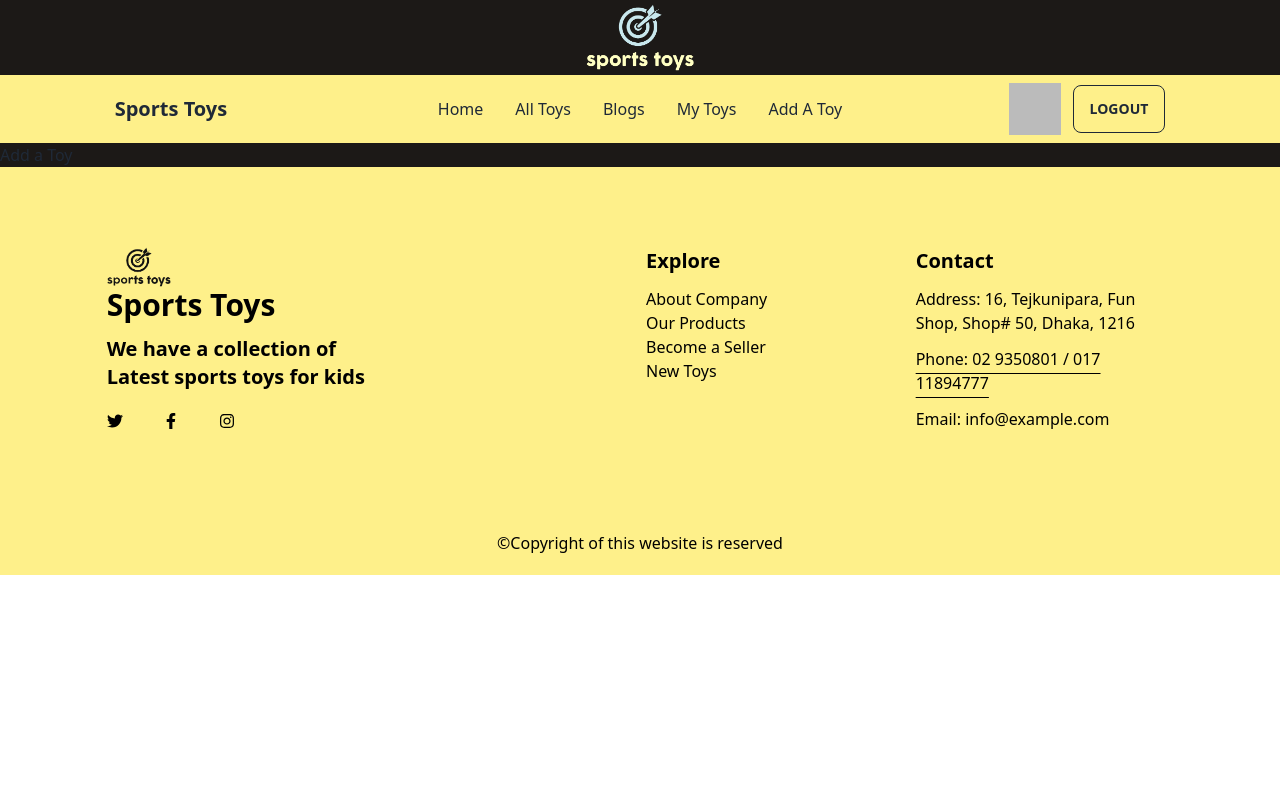
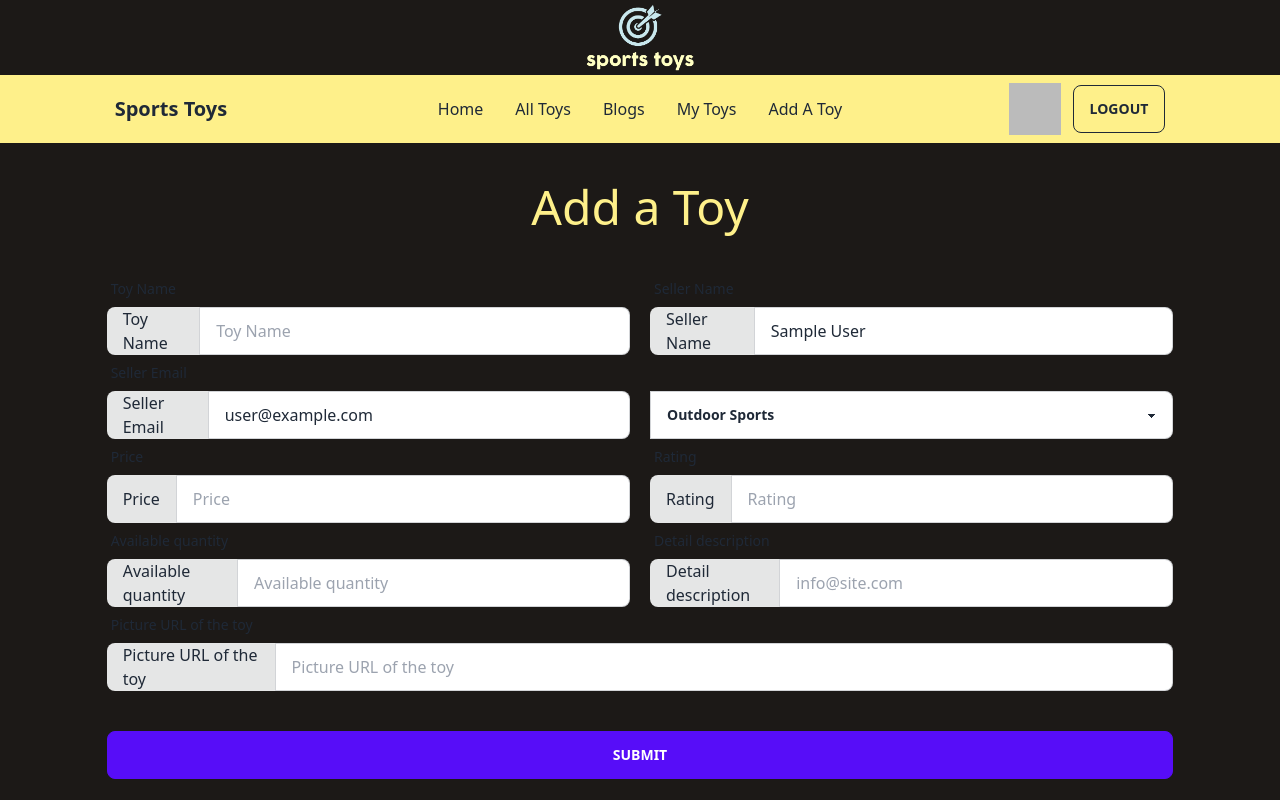
Before and after one commit to Asma505/toy-marketplace-client-side, a React (Vite) app: page /addatoy in a window 1280 px wide. Shown: the top 800 px of the page. Built offline with nearby package versions, Linux system fonts and the light colour scheme; no server answers; sample sign-in values are in the browser's storage.

Commit message:
code added in add a toy page

```diff
--- a/src/Pages/AddAToy/AddAToy.jsx
+++ b/src/Pages/AddAToy/AddAToy.jsx
@@ -1,12 +1,150 @@
+import { useContext } from "react";
 import useTitle from "../../hooks/useTitle";
-
+import Swal from 'sweetalert2';
+import { AuthContext } from "../../providers/AuthProvider";
 
 const AddAToy = () => {
+
+    const {user} = useContext(AuthContext);
+
     useTitle('Add a Toy');
+
+    const handleAddToy = event => {
+        event.preventDefault();
+
+        const form = event.target;
+        const toy_name = form.toy_name.value;
+        const seller_name = form.seller_name.value;
+        const seller_email = form.seller_email.value;
+        const sub_category = form.sub_category.value;
+        const price = parseFloat(form.price.value);
+        const rating = parseFloat(form.rating.value);
+        const available_quantity = parseInt(form.available_quantity.value);
+        const description = form.description.value;
+        const picture_url = form.picture_url.value;
+
+        form.reset('');
+
+        const newToy = { toy_name, seller_name, seller_email, sub_category, price, rating, available_quantity, description, picture_url };
+        console.log(newToy);
+
+        fetch('http://localhost:5000/products', {
+            method: 'POST',
+            headers: {
+                'content-type': 'application/json'
+            },
+            body: JSON.stringify(newToy)
+        })
+            .then(res => res.json())
+            .then(data => {
+                console.log(data);
+                if (data.insertedId) {
+                    Swal.fire({
+                        title: 'Success!',
+                        text: 'Toy Added Successfully',
+                        icon: 'success',
+                        confirmButtonText: 'Cool'
+                    })
+                }
+            })
+    }
     return (
-        <div>
-           <p>Add a Toy</p>
+        <div className="w-10/12 mx-auto">
+            <p className="text-5xl text-yellow-200 text-center my-10">Add a Toy</p>
+            <form onSubmit={handleAddToy}>
+                <div className="md:flex gap-5">
+                    <div className="form-control w-1/2">
+                        <label className="label">
+                            <span className="label-text">Toy Name</span>
+                        </label>
+                        <label className="input-group">
+                            <span>Toy Name</span>
+                            <input type="text" name="toy_name" placeholder="Toy Name" className="input input-bordered w-full" />
+                        </label>
+                    </div>
+                    <div className="form-control w-1/2">
+                        <label className="label">
+                            <span className="label-text">Seller Name</span>
+                        </label>
+                        <label className="input-group">
+                            <span>Seller Name</span>
+                            <input type="text" name="seller_name" defaultValue={user?.displayName} placeholder="Seller Name" className="input input-bordered w-full" />
+                        </label>
+                    </div>
+                </div>
+                <div className="md:flex gap-5">
+                    <div className="form-control w-1/2">
+                        <label className="label">
+                            <span className="label-text">Seller Email</span>
+                        </label>
+                        <label className="input-group">
+                            <span>Seller Email</span>
+                            <input type="email" name="seller_email" defaultValue={user?.email} placeholder="Seller Email" className="input input-bordered w-full" />
+                        </label>
+                    </div>
+                    <div className="form-control w-1/2 pt-9">
+                        <div className="input-group">
+                            <select name="sub_category" className="select select-bordered w-full">
+                                <option>Outdoor Sports</option>
+                                <option>Indoor Sports</option>
+                                <option>Indoor and Outdoor Sports</option>
+                            </select>
+                        </div>
+                    </div>
+                </div>
+                <div className="md:flex gap-5">
+                    <div className="form-control w-1/2">
+                        <label className="label">
+                            <span className="label-text">Price</span>
+                        </label>
+                        <label className="input-group">
+                            <span>Price</span>
+                            <input type="text" name="price" placeholder="Price" className="input input-bordered w-full" />
+                        </label>
+                    </div>
+                    <div className="form-control w-1/2">
+                        <label className="label">
+                            <span className="label-text">Rating</span>
+                        </label>
+                        <label className="input-group">
+                            <span>Rating</span>
+                            <input type="text" name="rating" placeholder="Rating" className="input input-bordered w-full" />
+                        </label>
+                    </div>
+                </div>
+                <div className="md:flex gap-5">
+                    <div className="form-control w-1/2">
+                        <label className="label">
+                            <span className="label-text">Available quantity</span>
+                        </label>
+                        <label className="input-group">
+                            <span>Available quantity</span>
+                            <input type="number" name="available_quantity" placeholder="Available quantity" className="input input-bordered w-full" />
+                        </label>
+                    </div>
+                    <div className="form-control w-1/2">
+                        <label className="label">
+                            <span className="label-text">Detail description</span>
+                        </label>
+                        <label className="input-group">
+                            <span>Detail description</span>
+                            <input type="text" name="description" placeholder="info@site.com" className="input input-bordered w-full" />
+                        </label>
+                    </div>
+                </div>
+                <div className="form-control w-full">
+                    <label className="label">
+                        <span className="label-text">Picture URL of the toy</span>
+                    </label>
+                    <label className="input-group">
+                        <span>Picture URL of the toy</span>
+                        <input type="text" name="picture_url" placeholder="Picture URL of the toy" className="input input-bordered w-full" />
+                    </label>
+                </div>
+                <input className="btn btn-primary w-full my-10" type="submit" value="Submit" />
+            </form>
         </div>
+
     );
 };
 
--- a/src/Routes/Routes.jsx
+++ b/src/Routes/Routes.jsx
@@ -44,7 +44,7 @@ const router = createBrowserRouter([
             },
             {
                 path: '/addatoy',
-                element: <AddAToy></AddAToy>
+                element: <PrivateRoute><AddAToy></AddAToy></PrivateRoute>
             },
             {
                 path: '/details/:id',
--- a/src/Shared/Card/Card.jsx
+++ b/src/Shared/Card/Card.jsx
@@ -6,12 +6,12 @@ import { AuthContext } from "../../providers/AuthProvider";
 
 const Card = ({ product }) => {
 
-    const {user} = useContext(AuthContext)
+    const { user } = useContext(AuthContext)
 
     const { _id, picture_url, toy_name, price, rating } = product;
 
     const alert = () => {
-        if(!user){
+        if (!user) {
             Swal.fire('You have to log in first to view details')
         }
     }
```
